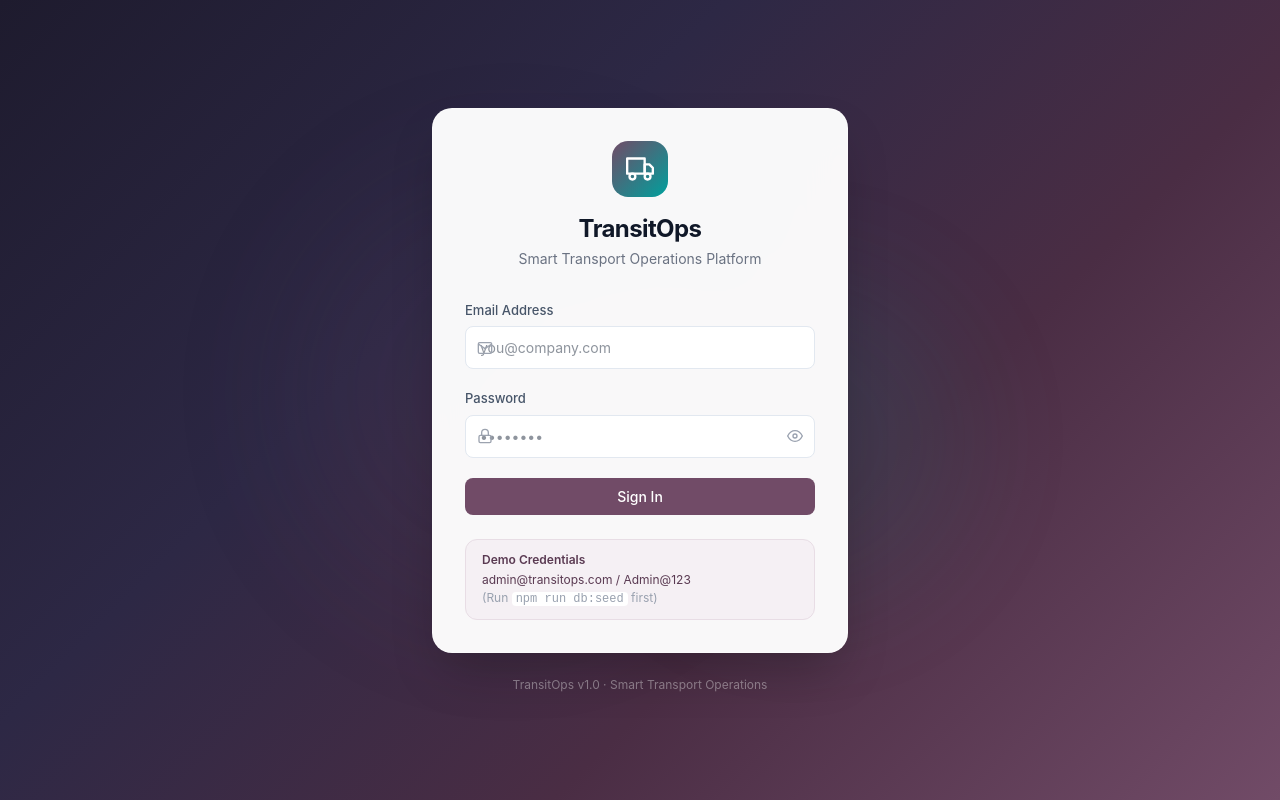
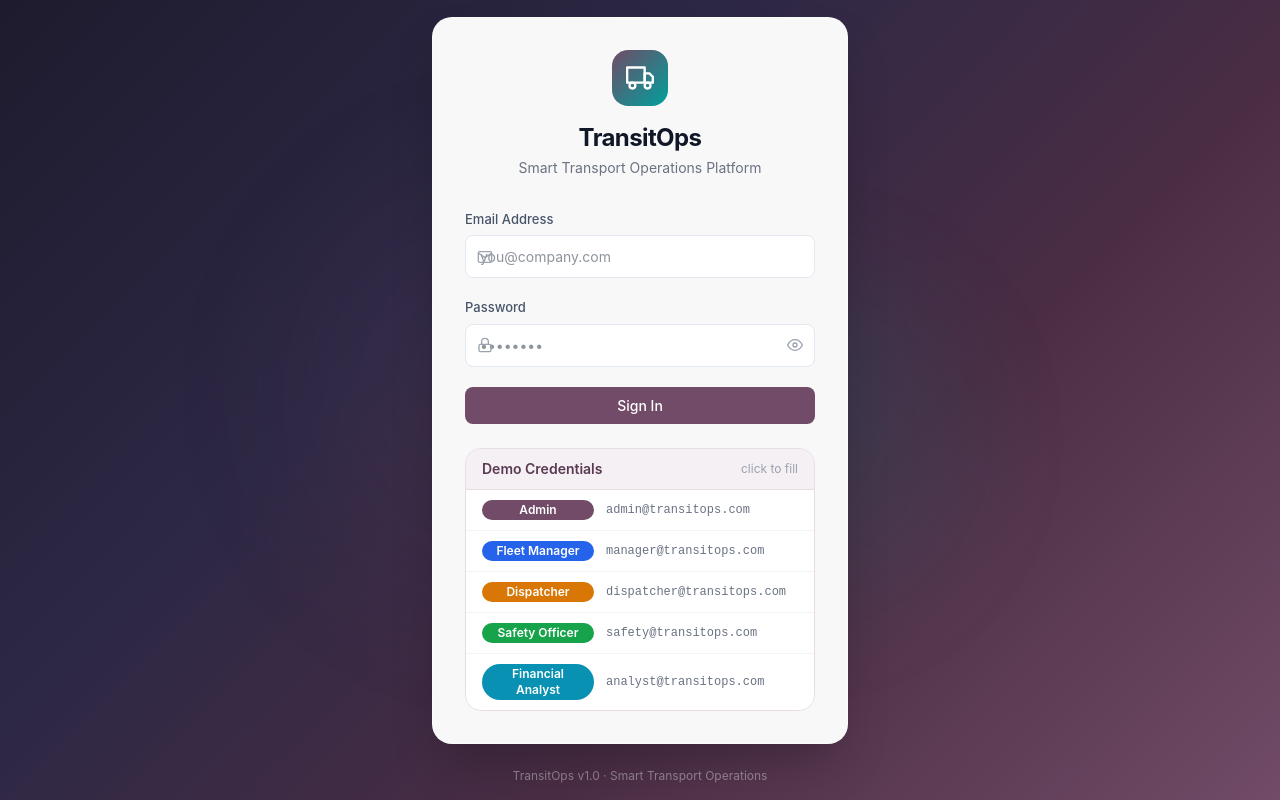
Before and after one commit to HarshitJain2103/Odoo-26-Runtime-Terrors, a Next.js app: page /login in a window 1280 px wide. Built offline with nearby package versions, Linux system fonts and the light colour scheme.

Commit message:
feat(auth): all 5 role credentials on login page with click-to-fill
Add Safety Officer + Financial Analyst to seed; login creds panel shows all roles with colored badges

```diff
--- a/prisma/seed.ts
+++ b/prisma/seed.ts
@@ -30,10 +30,12 @@ async function main(): Promise<void> {
   await prisma.user.deleteMany();
 
   // ─── USERS ───────────────────────────────────────────────
-  const [adminHash, managerHash, dispatcherHash] = await Promise.all([
+  const [adminHash, managerHash, dispatcherHash, safetyHash, analystHash] = await Promise.all([
     bcrypt.hash("Admin@123", 12),
     bcrypt.hash("Manager@123", 12),
     bcrypt.hash("Dispatcher@123", 12),
+    bcrypt.hash("Safety@123", 12),
+    bcrypt.hash("Analyst@123", 12),
   ]);
 
   const [admin, manager, dispatcher] = await Promise.all([
@@ -61,13 +63,30 @@ async function main(): Promise<void> {
         role: "DISPATCHER",
       },
     }),
+    prisma.user.create({
+      data: {
+        name: "Safety Officer",
+        email: "safety@transitops.com",
+        passwordHash: safetyHash,
+        role: "SAFETY_OFFICER",
+      },
+    }),
+    prisma.user.create({
+      data: {
+        name: "Financial Analyst",
+        email: "analyst@transitops.com",
+        passwordHash: analystHash,
+        role: "FINANCIAL_ANALYST",
+      },
+    }),
   ]);
 
-  // Keep admin/manager in scope for audit log etc. later if needed
+  // Keep admin/manager/dispatcher in scope for audit log etc. later if needed
   void admin;
   void manager;
+  void dispatcher;
 
-  console.log("✅ Users seeded (3)");
+  console.log("✅ Users seeded (5)");
 
   // ─── VEHICLES ────────────────────────────────────────────
   // v[1] = ON_TRIP (matched to DISPATCHED trip below)
--- a/src/app/(auth)/login/page.tsx
+++ b/src/app/(auth)/login/page.tsx
@@ -247,20 +247,46 @@ export default function LoginPage() {
             </button>
           </form>
 
-          {/* Demo credentials hint */}
+          {/* Demo credentials — all roles */}
           <div
-            className="mt-6 rounded-lg px-4 py-3 text-xs"
-            style={{
-              background: "#f5f0f4",
-              border: "1px solid #e8dde5",
-              color: "#5a3a52",
-            }}
+            className="mt-6 rounded-xl text-xs overflow-hidden"
+            style={{ border: "1px solid #e8dde5" }}
           >
-            <p className="font-semibold mb-1">Demo Credentials</p>
-            <p>admin@transitops.com / Admin@123</p>
-            <p className="text-gray-400 mt-0.5">
-              (Run <code className="bg-white px-1 rounded">npm run db:seed</code> first)
-            </p>
+            <div
+              className="px-4 py-2.5 font-semibold text-sm flex items-center justify-between"
+              style={{ background: "#f5f0f4", color: "#5a3a52", borderBottom: "1px solid #e8dde5" }}
+            >
+              <span>Demo Credentials</span>
+              <span className="text-xs font-normal text-gray-400">click to fill</span>
+            </div>
+            {(
+              [
+                { role: "Admin",             email: "admin@transitops.com",      pwd: "Admin@123",      badge: "#714b67", bg: "#f5f0f4" },
+                { role: "Fleet Manager",     email: "manager@transitops.com",    pwd: "Manager@123",    badge: "#2563eb", bg: "#eff6ff" },
+                { role: "Dispatcher",        email: "dispatcher@transitops.com", pwd: "Dispatcher@123", badge: "#d97706", bg: "#fef3c7" },
+                { role: "Safety Officer",    email: "safety@transitops.com",     pwd: "Safety@123",     badge: "#16a34a", bg: "#f0fdf4" },
+                { role: "Financial Analyst", email: "analyst@transitops.com",    pwd: "Analyst@123",    badge: "#0891b2", bg: "#f0f9ff" },
+              ] as { role: string; email: string; pwd: string; badge: string; bg: string }[]
+            ).map((cred, i, arr) => (
+              <button
+                key={cred.email}
+                type="button"
+                onClick={() => { setEmail(cred.email); setPassword(cred.pwd); setError(""); }}
+                className="w-full flex items-center gap-3 px-4 py-2.5 text-left transition-colors hover:opacity-80"
+                style={{
+                  background: "white",
+                  borderBottom: i < arr.length - 1 ? "1px solid #f1f5f9" : undefined,
+                }}
+              >
+                <span
+                  className="text-white text-xs font-semibold px-2 py-0.5 rounded-full flex-shrink-0 w-28 text-center"
+                  style={{ background: cred.badge }}
+                >
+                  {cred.role}
+                </span>
+                <span className="text-gray-500 font-mono truncate">{cred.email}</span>
+              </button>
+            ))}
           </div>
         </div>
 
```
